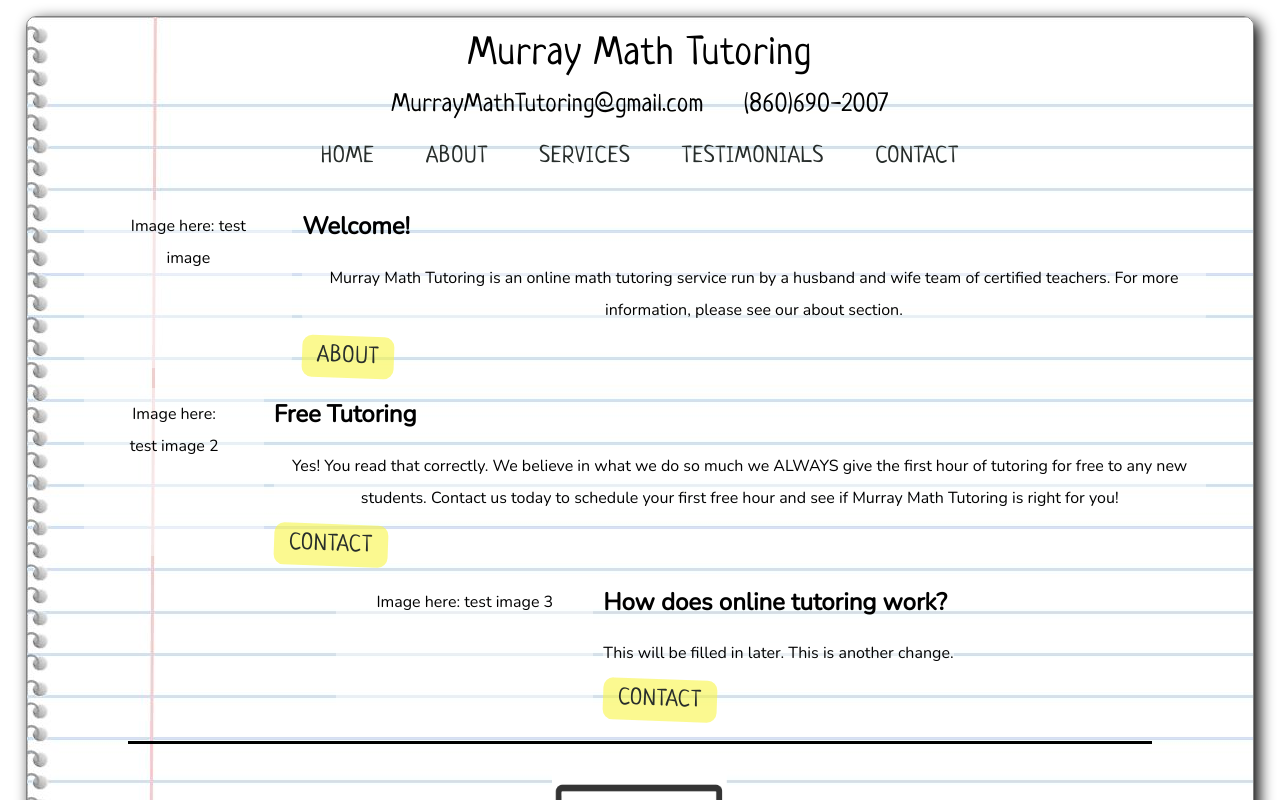
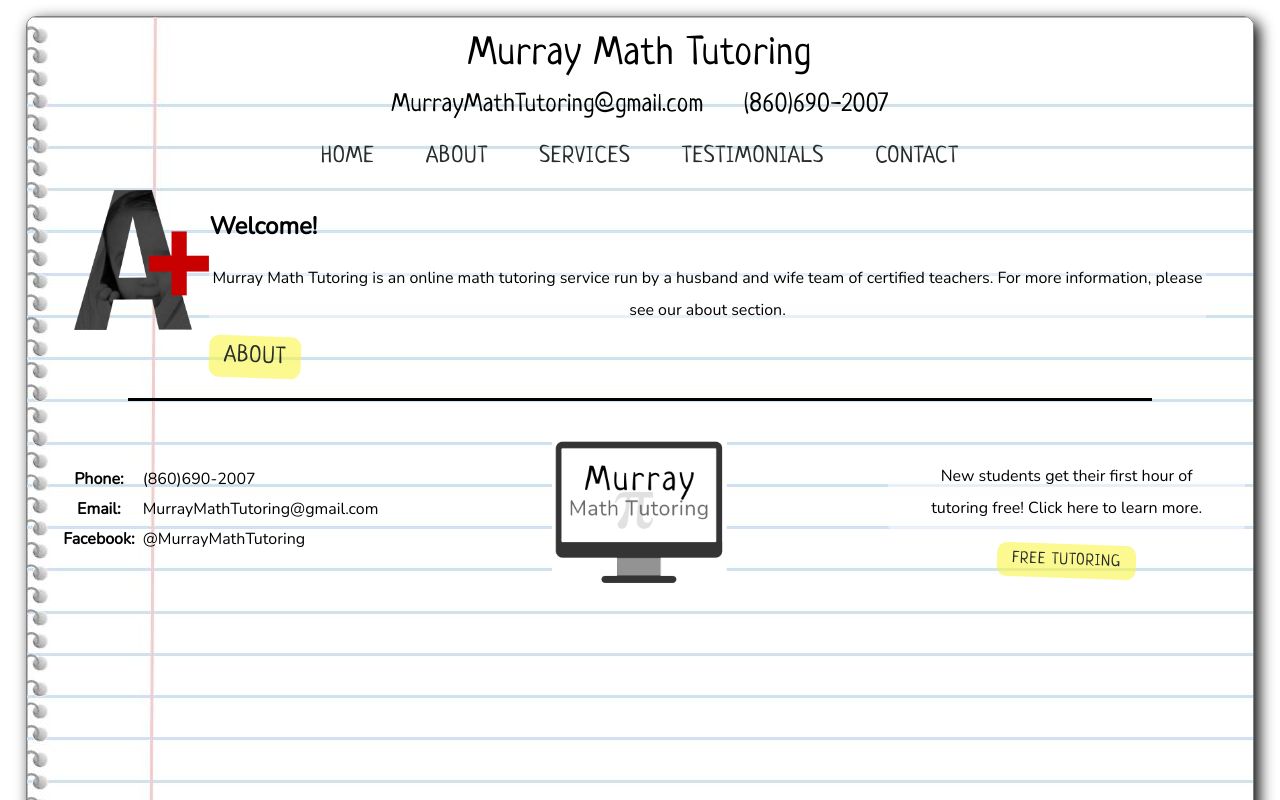
Before and after one commit to murraycoding/murray-math-tutoring, a Next.js app: page / in a window 1280 px wide. Shown: the top 800 px of the page. Built offline with nearby package versions, Linux system fonts and the light colour scheme.

Commit message:
updated image section component to include next/image

```diff
--- a/components/ImageSection.js
+++ b/components/ImageSection.js
@@ -4,16 +4,17 @@ import Link from 'next/link'
 // style imports
 import ImageSectionStyles from '../styles/ImageSection.module.scss'
 
-export default function ImageSection({ src, alt, title, content, link, btnText}) {
+export default function ImageSection({ src, alt, height, width, title, content, link, btnText}) {
   return (
     <div className={ImageSectionStyles.imageSectionWrapper}>
-      {/* <Image
-        src={src}
-        height={200}
-        width={200}
-        alt={alt}
-      /> */}
-      <p>Image here: {src}</p>
+      <div className="imageWrapper">
+        <Image
+          src={src}
+          height={height}
+          width={width}
+          alt={alt}
+        />
+      </div>
       <div className={ImageSectionStyles.textWrapper}>
         <h2>{title}</h2>
         <p>{content}</p>
--- a/pages/index.js
+++ b/pages/index.js
@@ -7,14 +7,16 @@ export default function Home() {
   return (
     <>
       <ImageSection
-      src="test image"
+      src="/APlus.png"
       alt=""
+      height={162}
+      width={156}
       title="Welcome!"
       content="Murray Math Tutoring is an online math tutoring service run by a husband and wife team of certified teachers. For more information, please see our about section."
       link="about"
       btnText="about"
       />
-      <ImageSection
+      {/* <ImageSection
       src="test image 2"
       alt=""
       title="Free Tutoring"
@@ -29,7 +31,7 @@ export default function Home() {
       content="This will be filled in later. This is another change."
       link="contact"
       btnText="contact"
-      />
+      /> */}
     </>
   )
 }
```
